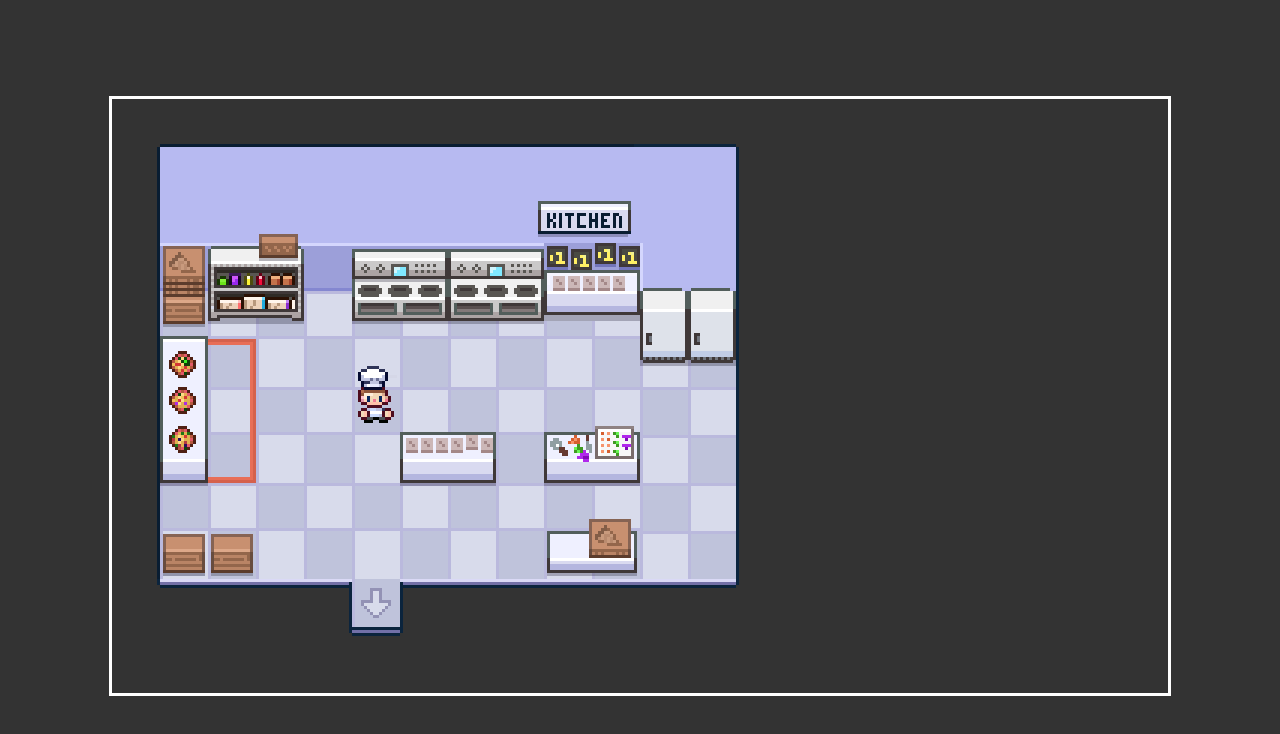
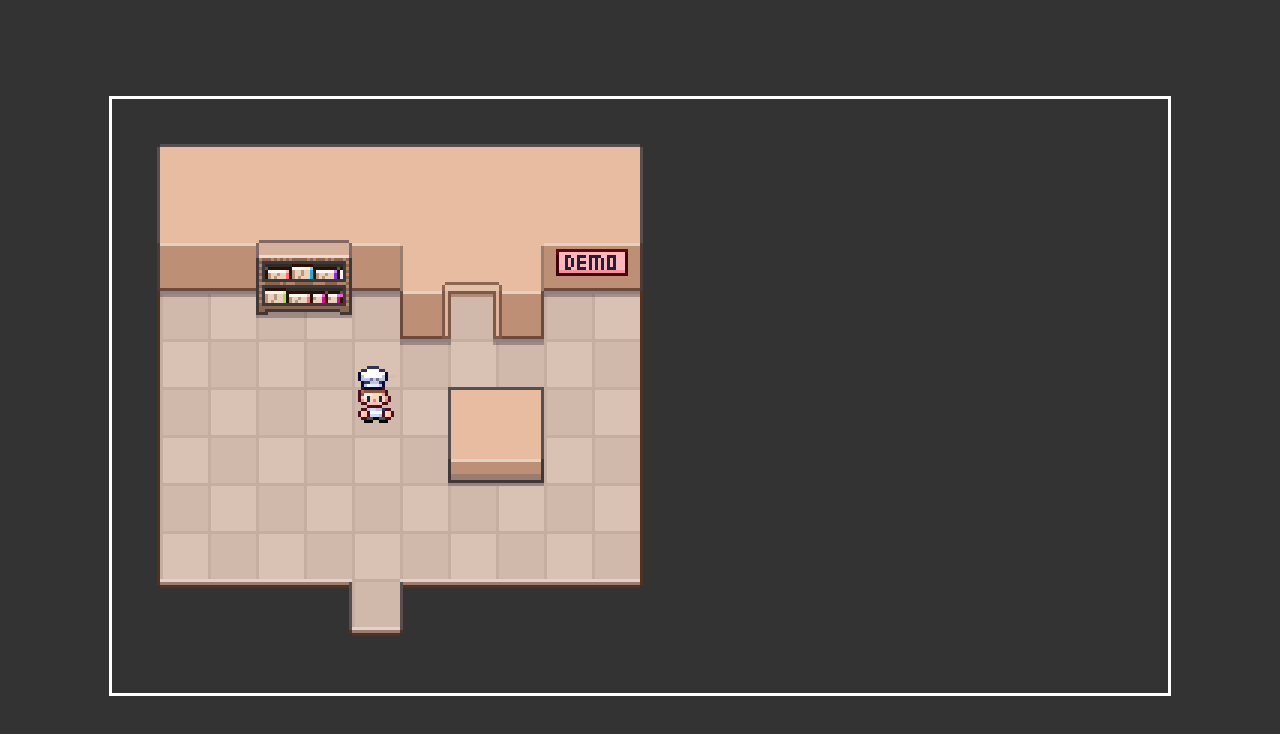
Before and after one commit to Rezero0000000/HiTam, a plain HTML site: page index.html in a window 1280 px wide. Drawn offline with Linux system fonts and the light colour scheme.

Commit message:
Add draw map feature

```diff
--- /dev/null
+++ b/OverworldMap.js
@@ -0,0 +1,32 @@
+class OverworldMap {
+  constructor (config) {
+    this.gameObjects = config.gameObjects;
+
+    this.lowerImage = new Image();
+    this.lowerImage.src = config.lowerSrc;
+
+
+    this.upperImage = new Image();
+    this.upperImage.src = config.upperSrc
+  }
+
+  drawLowerImage (ctx) {
+    ctx.drawImage(this.lowerImage, 0,0)
+  }
+
+  drawUpperImage (ctx) {
+    ctx.drawImage(this.upperImage, 0,0)
+  }
+}
+
+window.OverworldMaps = {
+  kitchen: {
+    lowerSrc: "./images/maps/DemoLower.png",
+    upperSrc: "./images/maps/DemoUpper.png",
+    gameObjects: {
+      hero: new GameObject({
+        x: 5, y:6
+      })
+    }
+  }
+}
--- a/index.html
+++ b/index.html
@@ -13,6 +13,7 @@
     <script src="./Sprite.js"></script>
     <script src="./GameObject.js"></script>
     <script src="/overworld.js"></script>
+    <script src="./OverworldMap.js"></script>
     <script src="/init.js"></script>
   </body>
 </html>
--- a/overworld.js
+++ b/overworld.js
@@ -4,21 +4,26 @@ class Overworld {
     this.ctx = this.canvas.getContext("2d")
   }
 
+  coreLoop () {
+    const step = () => {
+      this.ctx.clearRect(0,0, this.canvas.width, this.canvas.height)
+      this.map.drawLowerImage(this.ctx)
+
+      Object.values(this.map.gameObjects).forEach(object => {
+        object.sprite.draw(this.ctx);
+      })
+
+      this.map.drawUpperImage(this.ctx)
+      requestAnimationFrame(() => {
+        step()
+      })
+    }
+    step()
+  }
+
   init () {
+    this.map = new OverworldMap(window.OverworldMaps.kitchen)
+    this.coreLoop()
+  }
 
-    console.log("")
-    const map = new Image()
-    map.onload = () => {
-      this.ctx.drawImage (
-        map,0,0
-      )
-    }
-    map.src = "./images/maps/KitchenLower.png"
-
-    const hero = new GameObject({x:5,y:6})
-
-    setTimeout(() => {
-      hero.sprite.draw(this.ctx)
-    }, 200)
-  }
 }
```
Also changed, not shown: 1 other file.
